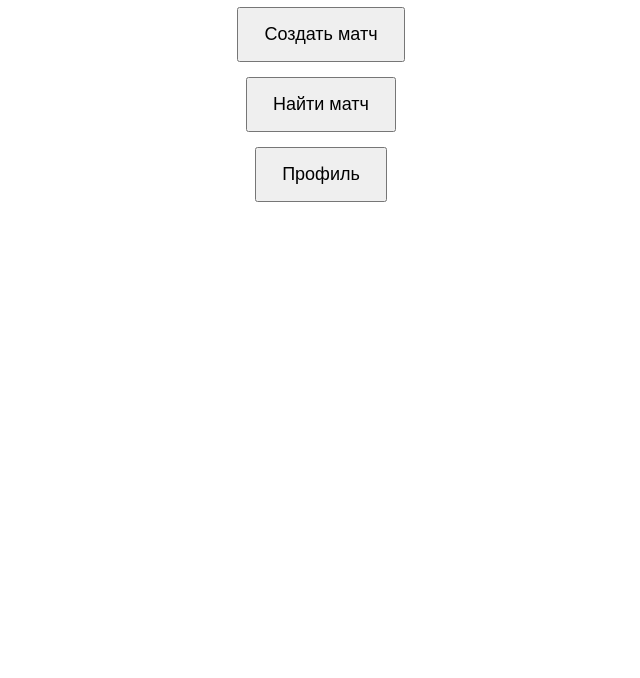
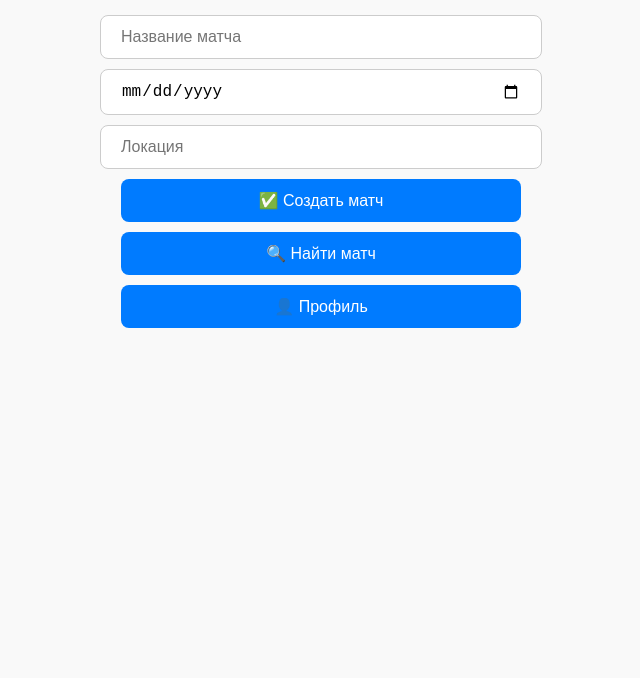
Before and after one commit to Kurush-hub/dribbling, a plain HTML site: page index.html in a window 1280 px wide. Shown: the part 122-800 px from the top of the page, without its empty margins (319-959 px from the left). Drawn offline with Linux system fonts and the light colour scheme.

Commit message:
💡 обавлена форма создания матча

```diff
--- a/index.html
+++ b/index.html
@@ -1,27 +1,96 @@
 <!DOCTYPE html>
-<html>
+<html lang="ru">
 <head>
   <meta charset="UTF-8" />
-  <title>Dribbling WebApp</title>
-  <meta name="viewport" content="width=device-width, initial-scale=1.0" />
+  <title>Dribbling</title>
+  <meta name="viewport" content="width=device-width, initial-scale=1" />
+  <script src="https://telegram.org/js/telegram-web-app.js"></script>
   <style>
     body {
-      font-family: Arial, sans-serif;
+      font-family: sans-serif;
       text-align: center;
       padding: 40px;
+      background-color: #f9f9f9;
     }
+
+    h1 {
+      margin-bottom: 30px;
+    }
+
+    input, button {
+      display: block;
+      margin: 10px auto;
+      padding: 12px 20px;
+      font-size: 16px;
+      border-radius: 8px;
+      width: 80%;
+      max-width: 400px;
+    }
+
+    input {
+      border: 1px solid #ccc;
+    }
+
     button {
-      display: block;
-      margin: 15px auto;
-      padding: 15px 25px;
-      font-size: 18px;
+      background-color: #007bff;
+      color: white;
+      border: none;
+      cursor: pointer;
+    }
+
+    button:hover {
+      background-color: #0056b3;
     }
   </style>
 </head>
 <body>
-  <h1>⚽ Dribbling</h1>
-  <button onclick="alert('Матч создан!')">Создать матч</button>
-  <button onclick="alert('Поиск матча...')">Найти матч</button>
-  <button onclick="alert('Открытие профиля...')">Профиль</button>
+  <h1>Dribbling ⚽️</h1>
+
+  <form id="matchForm" onsubmit="createMatch(event)">
+    <input type="text" id="matchName" placeholder="Название матча" required />
+    <input type="date" id="matchDate" required />
+    <input type="text" id="matchLocation" placeholder="Локация" required />
+    <button type="submit">✅ Создать матч</button>
+  </form>
+
+  <button onclick="findMatch()">🔍 Найти матч</button>
+  <button onclick="showProfile()">👤 Профиль</button>
+
+  <script>
+    function createMatch(event) {
+      event.preventDefault();
+      const name = document.getElementById("matchName").value;
+      const date = document.getElementById("matchDate").value;
+      const location = document.getElementById("matchLocation").value;
+
+      if (name && date && location) {
+        alert(`✅ Матч создан!\n\nНазвание: ${name}\nДата: ${date}\nЛокация: ${location}`);
+        document.getElementById("matchForm").reset();
+      } else {
+        alert("⚠️ Пожалуйста, заполните все поля");
+      }
+    }
+
+    function findMatch() {
+      alert("🔍 Поиск матчей пока в разработке");
+    }
+
+    function showProfile() {
+      try {
+        const user = Telegram.WebApp.initDataUnsafe.user;
+        if (user) {
+          alert(`👤 Профиль:\nИмя: ${user.first_name}\nID: ${user.id}`);
+        } else {
+          alert("⚠️ Нет данных пользователя");
+        }
+      } catch (e) {
+        alert("⚠️ Откройте через Telegram, чтобы увидеть профиль");
+      }
+    }
+
+    if (window.Telegram && Telegram.WebApp) {
+      Telegram.WebApp.ready();
+    }
+  </script>
 </body>
 </html>
```
Also changed, not shown: 1 other file.
